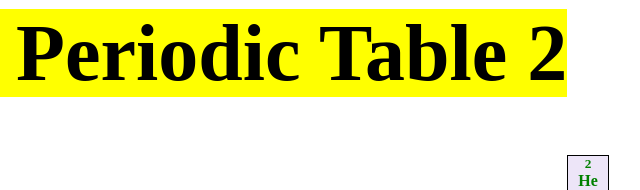
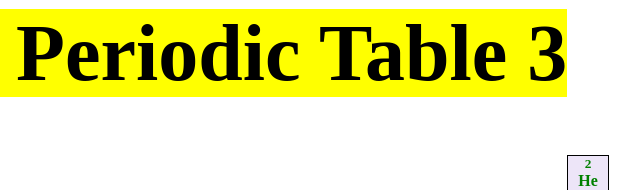
Before and after one commit to engrhafiztahir/gitCLI, a plain HTML site: page index.html in a window 1280 px wide. Shown: the top 190 px of the page, 425-1065 px from the left. Drawn offline with Linux system fonts and the light colour scheme.

Commit message:
Second commit

```diff
--- a/index.html
+++ b/index.html
@@ -1,6 +1,6 @@
 
 <html>
-    <h1 align="center" style="font-size:80px"><mark> The Periodic Table 2</mark> </h1>
+    <h1 align="center" style="font-size:80px"><mark> The Periodic Table 3</mark> </h1>
 <table  align="center" cellpadding="0">
     <tr>
     <th width="40" height="30" style="color:green; background-color:orange;border: 0.5px solid black; "><sup>1</sup><br />H</th>
```
